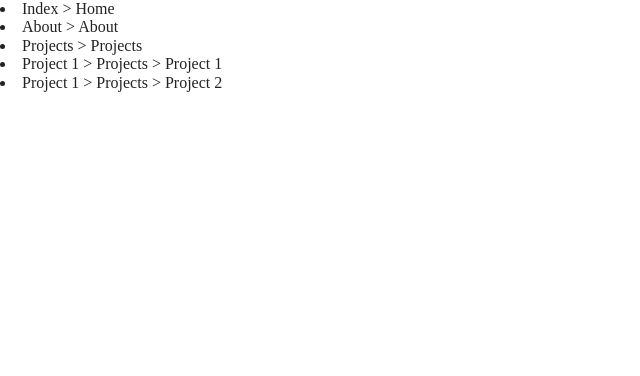
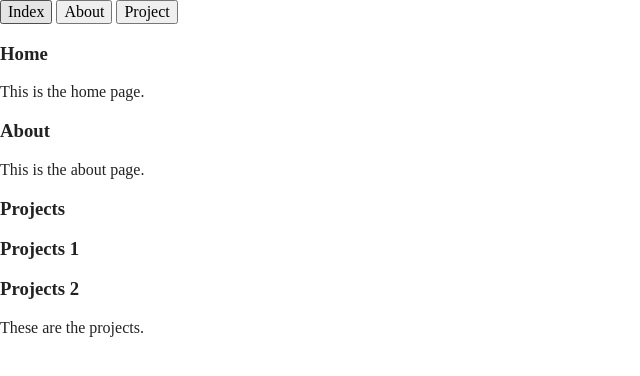
Before and after one commit to rafvnk/boilerplate-example, a website built with Parcel: page index.html in a window 1280 px wide. Shown: the whole page, without its empty margins (0-640 px from the left). Built offline with nearby package versions, Linux system fonts and the light colour scheme.

Commit message:
Added Tabs Buttons.

```diff
--- a/index.html
+++ b/index.html
@@ -26,11 +26,30 @@
 
   <!-- Add your site or application content here -->
 
-  <li><label>Index > Home</label></li>
-  <li><label>About > About </label></li>
-  <li><label>Projects > Projects</label></li>
-  <li><label>Project 1 > Projects > Project 1</label></li>
-  <li><label>Project 1 > Projects > Project 2</label></li>
+  <!-- Tab links -->
+  <div class="tab">
+    <button class="tablinks" onclick="openCity(event, 'Index')">Index</button>
+    <button class="tablinks" onclick="openCity(event, 'About')">About</button>
+    <button class="tablinks" onclick="openCity(event, 'Project')">Project</button>
+  </div>
+
+  <!-- Tab content -->
+  <div id="Index" class="tabcontent">
+    <h3>Home</h3>
+    <p>This is the home page.</p>
+  </div>
+
+  <div id="About" class="tabcontent">
+    <h3>About</h3>
+    <p>This is the about page.</p>
+  </div>
+
+  <div id="Projects" class="tabcontent">
+    <h3>Projects</h3>
+    <h3>Projects 1</h3>
+    <h3>Projects 2</h3>
+    <p>These are the projects.</p>
+  </div>
 
 
   <script src="js/vendor/modernizr-3.11.2.min.js"></script>
```
